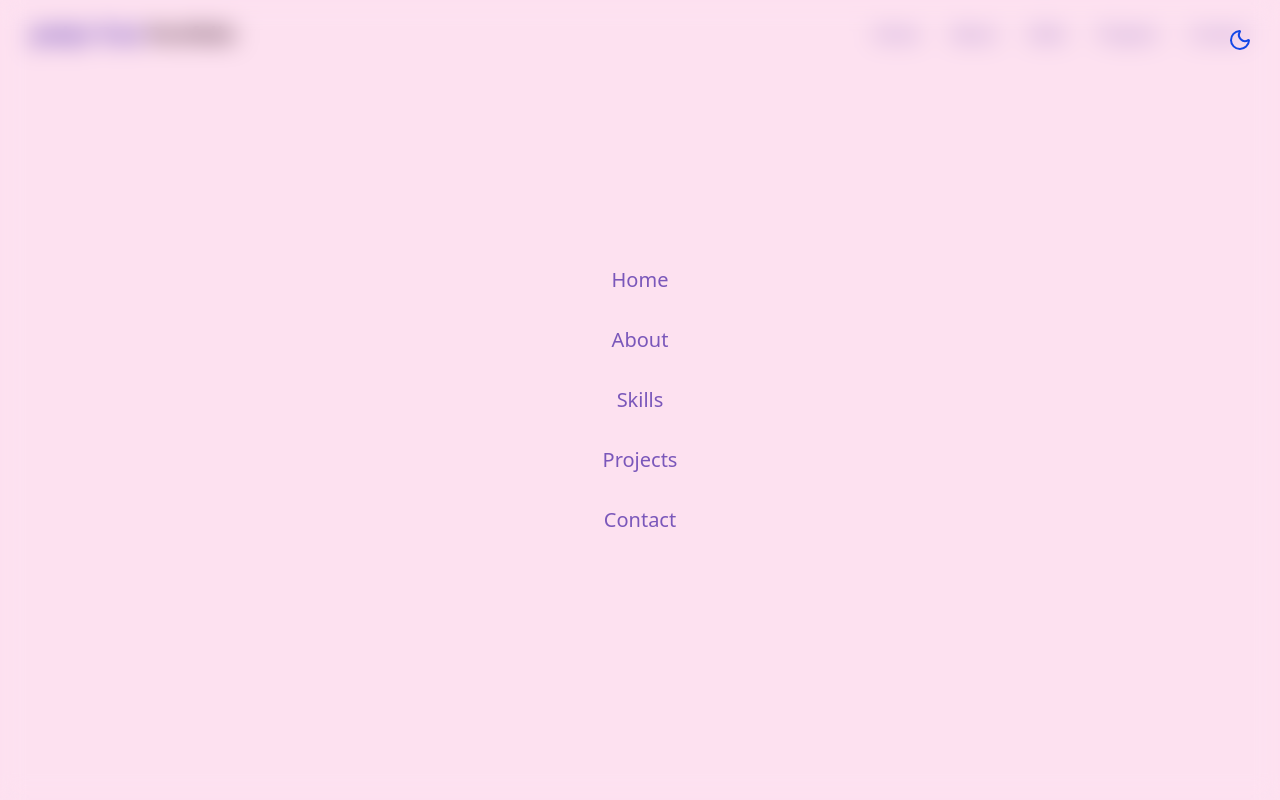
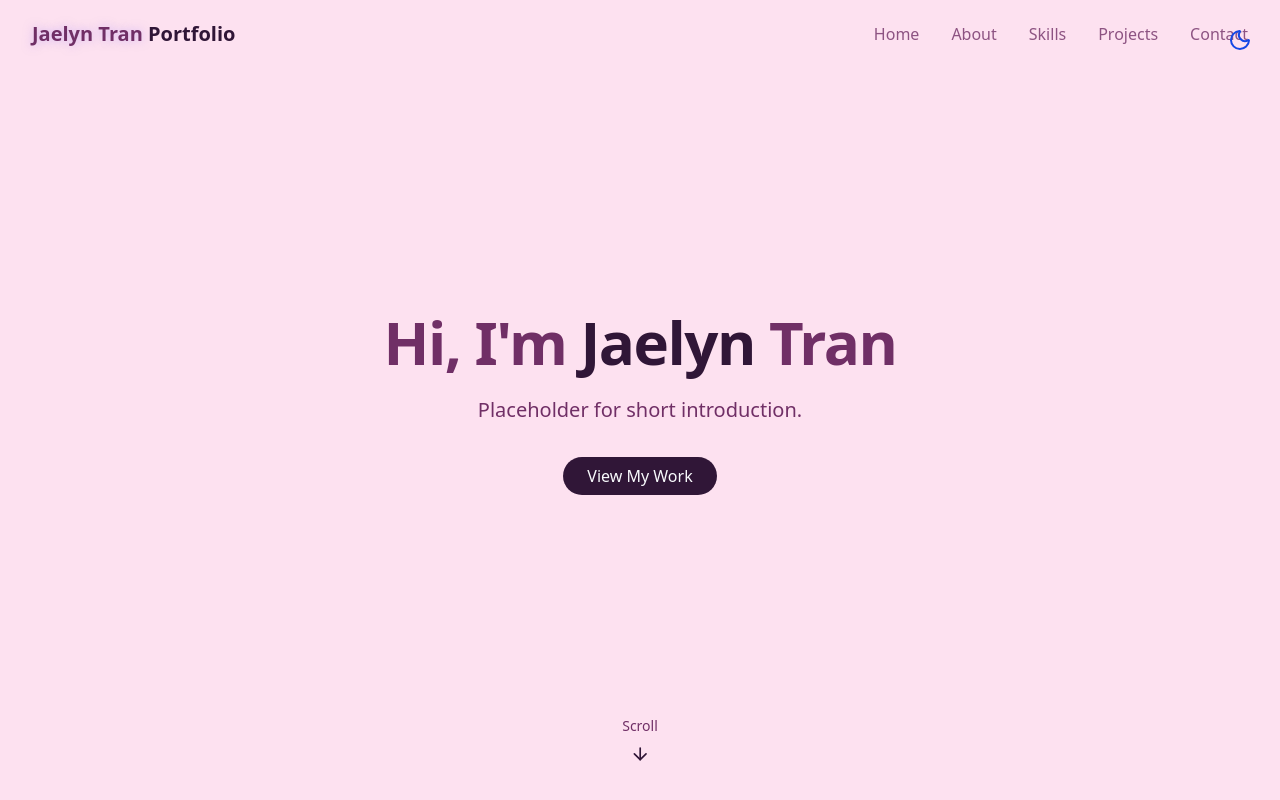
Before and after one commit to jaelyntran/Portfolio, a React (Vite) app: page / in a window 1280 px wide. Built offline with nearby package versions, Linux system fonts and the light colour scheme.

Commit message:
Implemented home section

```diff
--- /dev/null
+++ b/src/components/HomeSection.jsx
@@ -0,0 +1,34 @@
+import { cn } from "@/lib/utils";
+import { ArrowDown } from "lucide-react"
+
+export const HomeSection = () => {
+    return <section id="home"
+                    className="relative min-h-screen flex flex-col items-center justify-center px-4">
+                    <div className="container max-w-4xl mx-auto text-center z-10">
+                        <div className="space-y-6">
+                            <h1 className="text-4xl md:text-6xl font-bold tracking-tight">
+                                <span className="opacity-0 animate-fade-in"> Hi, I'm</span>
+                                <span className="text-primary opacity-0 animate-fade-in-delay-1"> Jaelyn</span>
+                                <span className="text-gradient opacity-0 animate-fade-in-delay-2"> Tran</span>
+                            </h1>
+
+                            <p className={cn("text-lg md:text-xl text-muted-foreground max-2-2xl",
+                                         "mx-auto opacity-0 animate-fade-in-delay-3")}>
+                                Placeholder for short introduction.
+                            </p>
+
+                            <div className="pt-4 opacity-0 animate-fade-in-delay-4">
+                                <a href="#projects" className="cosmic-button">
+                                    View My Work
+                                </a>
+                            </div>
+                        </div>
+                    </div>
+
+                    <div className={cn("absolute bottom-8 left-1/2 transform -translate-x-1/2",
+                                       "flex flex-col items-center animate-bounce")}>
+                        <span className="text-sm text-muted-foreground mb-2">Scroll</span>
+                        <ArrowDown className="h-5 v-5 text-primary" />
+                    </div>
+           </section>
+}
--- a/src/components/NavBar.jsx
+++ b/src/components/NavBar.jsx
@@ -12,7 +12,7 @@ const navItems = [
 
 export const NavBar = () => {
     const [isScrolled, setIsScrolled] = useState(false);
-    const [isMenuOpen, setIsMenuOpen] = useState(true);
+    const [isMenuOpen, setIsMenuOpen] = useState(false);
 
     useEffect(() => {
         const handleScroll = () => {
--- a/src/index.css
+++ b/src/index.css
@@ -9,22 +9,71 @@
     --color-primary-foreground: hsl(var(--primary-foreground));
 
     --color-card: hsl(var(--card));
+
+    --animate-float: float 6s ease-in-out infinite;
+    --animate-pulse-subtle: pulse-subtle 4s ease-in-out infinite;
+    --animate-fade-in: fade-in 0.7s ease-out forwards;
+    --animate-fade-in-delay-1: fade-in 0.7s ease-out 0.2s forwards;
+    --animate-fade-in-delay-2: fade-in 0.7s ease-out 0.4s forwards;
+    --animate-fade-in-delay-3: fade-in 0.7s ease-out 0.6s forwards;
+    --animate-fade-in-delay-4: fade-in 0.7s ease-out 0.8s forwards;
+    --animate-bounce: bounce 1.5s cubic-bezier(0.28, 0.84, 0.42, 1) infinite;
+
+    @keyframes float {
+        0%,
+        100% {
+            transform: translateY(0);
+        } 50% {
+            transform: translateY(-10px);
+        }
+    }
+
+    @keyframes pulse-subtle {
+        0%,
+        100% {
+            opacity: 1;
+        } 50% {
+            opacity: 0.8;
+        }
+    }
+
+    @keyframes fade-in {
+        from {
+            opacity: 0;
+            transform: translateY(60px);
+        } to {
+            opacity: 1;
+            transform: translateY(0);
+        }
+    }
+
+    @keyframes bounce {
+      0%,
+      100% {
+        transform: translateY(0);
+        animation-timing-function: cubic-bezier(0.8, 0, 1, 1);
+      }
+      50% {
+        transform: translateY(-25%);
+        animation-timing-function: cubic-bezier(0, 0, 0.2, 1);
+      }
+    }
 }
 
 @layer base {
     :root {
         --background: 328 86.8% 93.7%;
-        --foreground: 258 52.7% 44.1%;
-        --primary: 325 43.1% 14.6%;
+        --foreground: 309 41% 31.2%;
+        --primary: 287 43.1% 15.2%;
         --primary-foreground: 210 40% 98%;
-        --border: 214 32% 91%
+        --border: 214 32% 91%;
         --card: 0 0% 100%;
     }
 
     .dark {
         --background: 297 67.5% 6.9%;
         --foreground: 297 55.3% 87.8%;
-        --primary: 325 54.8% 50.1%;
+        --primary: 325 43.1% 64.6%;
         --primary-foreground: 213 31% 91%;
         --border: 217 33% 20%;
         --card: 222 47% 91%;
@@ -48,19 +97,19 @@
     margin-inline: auto;
     padding-inline: 2rem;
     @media (width >= 640px) {
-        max-width: 640px
+        max-width: 640px;
     }
     @media (width >= 768px) {
-        max-width: 768px
+        max-width: 768px;
     }
     @media (width >= 1024px) {
-        max-width: 1024px
+        max-width: 1024px;
     }
     @media (width >= 1280px) {
-        max-width: 1280px
+        max-width: 1280px;
     }
     @media (width >= 1400px) {
-        max-width: 1400px
+        max-width: 1400px;
     }
 }
 
@@ -73,6 +122,19 @@
     @apply transition-transform duration-300 hover:scale-[1.02] hover:shadow-lg;
 }
 
+@utility gradient-border {
+    @apply relative rounded-md;
+    background: linear-gradient(to right, hsl(var(--card)), hsl(var(--card)));
+    background-clip: padding-box;
+    border: 1px solid transparent;
+}
+
+@utility cosmic-button {
+    @apply px-6 py-2 rounded-full bg-primary text-primary-foreground font-medium
+           transition-all duration-300 hover:shadow-xl
+           hover:scale-105 active:scale-95;
+}
+
 #root {
     max-width: 100%;
     margin: 0 auto;
--- a/src/pages/Home.jsx
+++ b/src/pages/Home.jsx
@@ -1,5 +1,6 @@
 import { ThemeToggle } from "../components/ThemeToggle";
 import { NavBar } from "../components/NavBar";
+import { HomeSection } from "../components/HomeSection";
 
 export const Home = () => {
     return  (
@@ -14,6 +15,9 @@ export const Home = () => {
             <NavBar />
 
             {/* Main Content */}
+            <main>
+                <HomeSection />
+            </main>
 
 
             {/* Footer */}
```
Also changed, not shown: src/components/AboutMe.jsx (added).
